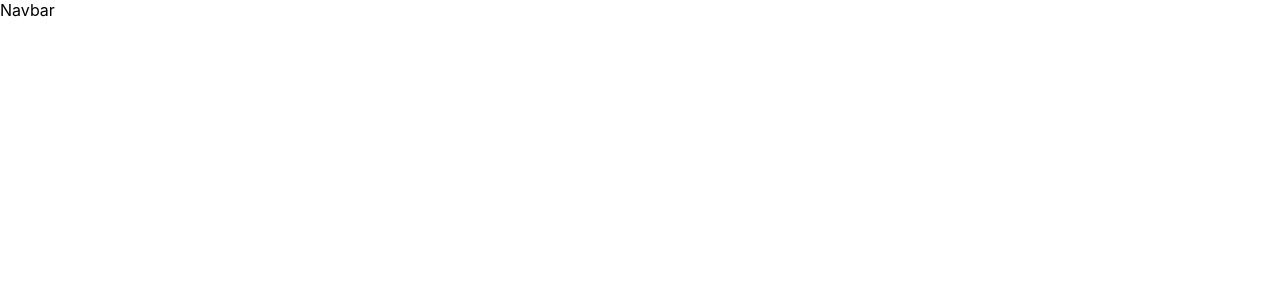
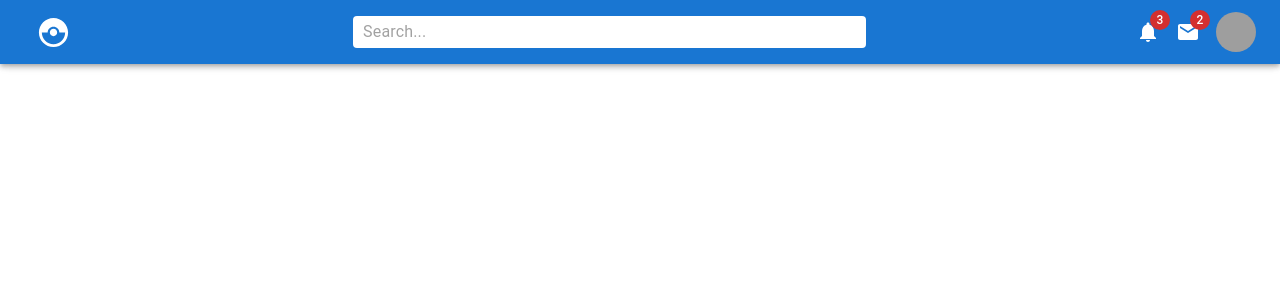
Before and after one commit to Aaron-KASONGO/dashboard-social, a React (Create React App) app in the folder dashboard-social/: page / in a window 1280 px wide. Shown: the top 300 px of the page. Built offline with nearby package versions, Linux system fonts and the light colour scheme; grey boxes are pictures that could not be loaded.

Commit message:
Add an navbar

```diff
--- a/dashboard-social/src/App.js
+++ b/dashboard-social/src/App.js
@@ -1,4 +1,4 @@
-import { Box } from '@mui/material'
+import { Box, Stack } from '@mui/material'
 import './App.css';
 import { Navbar } from './components/Navbar';
 
@@ -6,6 +6,9 @@ function App() {
   return (
     <Box>
       <Navbar />
+      <Stack
+      >
+      </Stack>
     </Box>
   );
 }
--- a/dashboard-social/src/components/Navbar.js
+++ b/dashboard-social/src/components/Navbar.js
@@ -1,7 +1,50 @@
+import { AppBar, Badge, IconButton, InputBase, styled, Toolbar, Box, Avatar } from "@mui/material"
 
+import CatchingPokemonIcon from '@mui/icons-material/CatchingPokemon';
+import NotificationsIcon from '@mui/icons-material/Notifications';
+import EmailIcon from '@mui/icons-material/Email';
+
+
+const Search = styled("div")(({theme}) => ({
+  backgroundColor: "white",
+  padding: "0 10px",
+  borderRadius: theme.shape.borderRadius,
+  width: '40%'
+}))
 
 export const Navbar = () => {
   return (
-    <div>Navbar</div>
+    <AppBar>
+      <Toolbar sx={{
+        display: 'flex',
+        justifyContent: 'space-between'
+      }}>
+        <IconButton size="large" color="inherit">
+          <CatchingPokemonIcon sx={{
+            width: 35,
+            height: 35
+          }} />
+        </IconButton>
+        <Search>
+          <InputBase placeholder="Search..." />
+        </Search>
+        <Box sx={{
+          display: 'flex',
+          gap: 2,
+          alignItems: 'center'
+        }}>
+          <Badge badgeContent={3} color='error'>
+            <NotificationsIcon />
+          </Badge>
+          <Badge badgeContent={2} color='error'>
+            <EmailIcon />
+          </Badge>
+          <Avatar sx={{
+            width: 40,
+            height: 40
+          }} alt="Avatar" src="https://randomuser.me/api/portraits/men/20.jpg" />
+        </Box>
+      </Toolbar>
+    </AppBar>
   )
 }
```
Also changed, not shown: dashboard-social/src/components/Feed.js (added), dashboard-social/src/components/RightBar.js (added), dashboard-social/src/components/SideBar.js (added).
